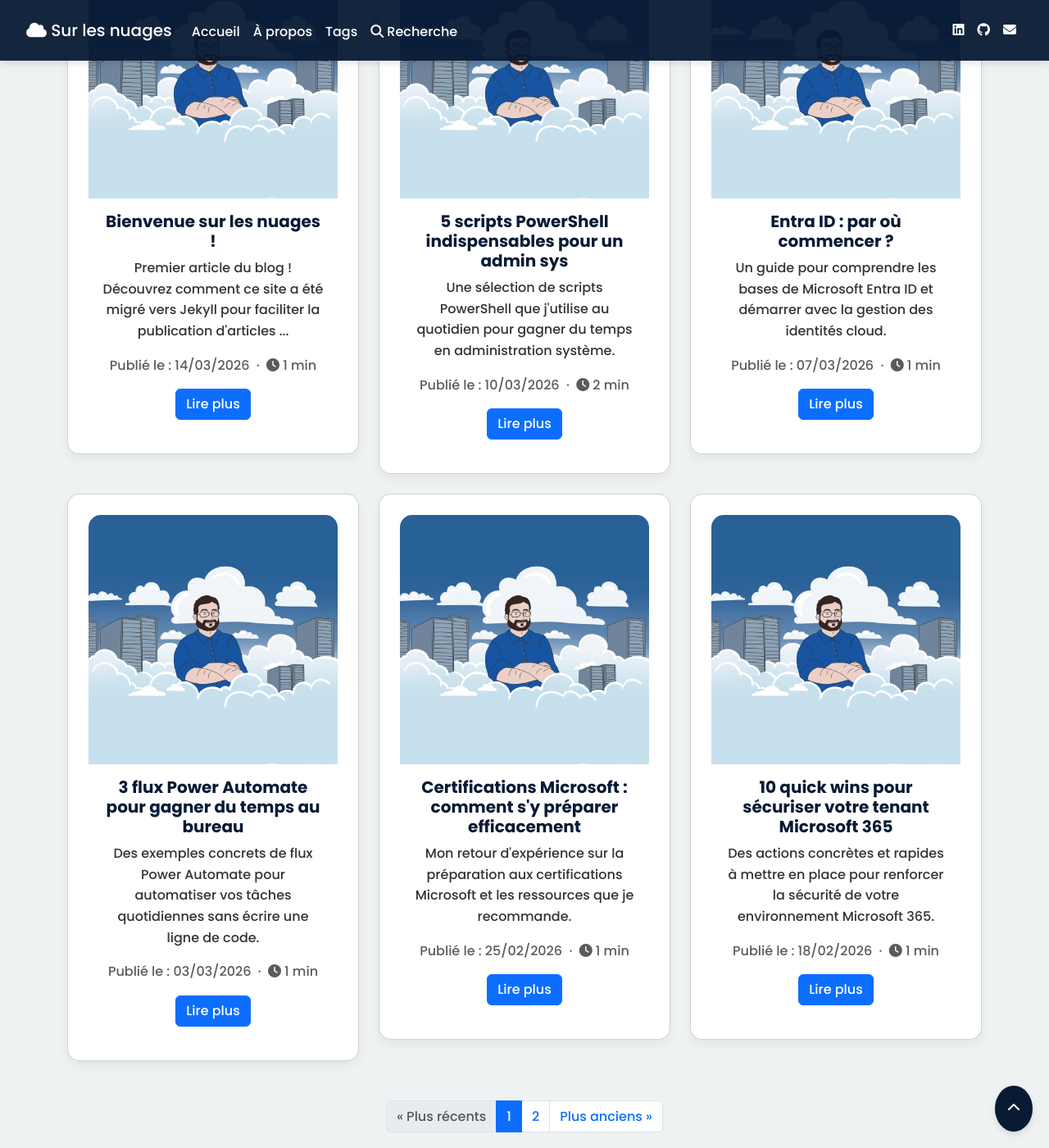
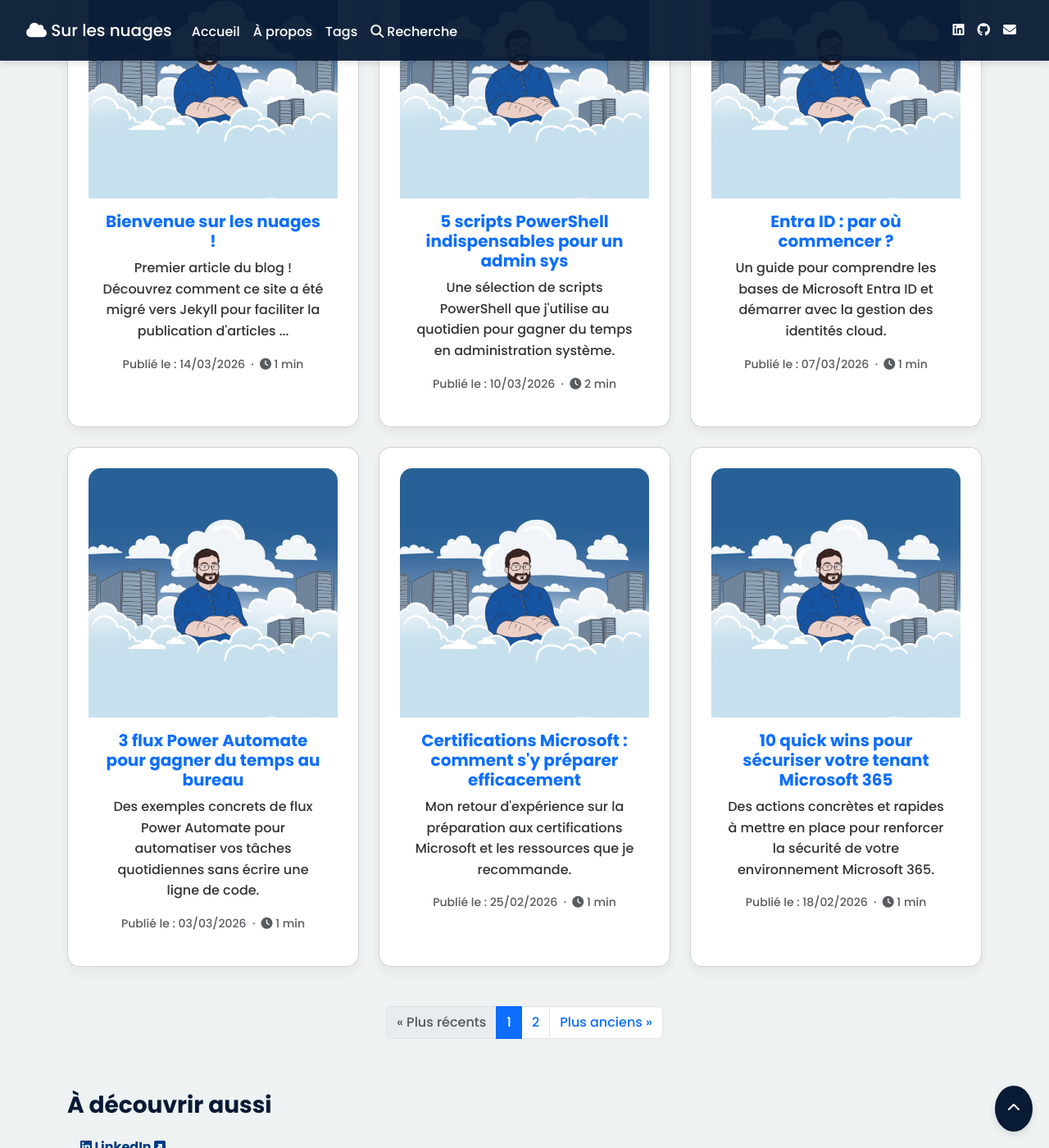
Before and after one commit to Arnaud-Ferriere/SurLesNuages, a Jekyll site: the page built from index.html, in a window 1280 px wide and 1400 px high, scrolled down 472 px. Shown: the whole window at 82% size. Built offline with Jekyll 4.4.1, drawn with Linux system fonts in a browser that asks for light colours; nearby versions of some CDN libraries; the list of posts is cut into pages by our own code.

Commit message:
fix: liens visibles dans la recherche + cartes entièrement cliquables
- Correction du CSS : la couleur blanche des liens est maintenant limitée
  à la navbar (était appliquée à tous les <a> du site)
- Cartes de la recherche et de l'accueil cliquables en entier (stretched-link Bootstrap)
- Suppression du bouton "Lire plus" remplacé par la carte cliquable

Co-Authored-By: Claude Sonnet 4.6 <noreply@anthropic.com>

```diff
--- a/_layouts/home.html
+++ b/_layouts/home.html
@@ -19,15 +19,16 @@ layout: default
         {% assign words = post.content | number_of_words %}
         {% if words < 360 %}{% assign reading_time = 1 %}{% else %}{% assign reading_time = words | divided_by: 180 %}{% endif %}
         <div class="col-md-4 mb-4">
-            <div class="card">
+            <div class="card h-100" style="cursor:pointer;">
                 {% if post.image %}
                 <img src="{{ post.image | relative_url }}" class="card-img-top" alt="{{ post.title }}" loading="lazy">
                 {% endif %}
                 <div class="card-body">
-                    <h5 class="card-title">{{ post.title }}</h5>
+                    <h5 class="card-title">
+                        <a href="{{ post.url | relative_url }}" class="stretched-link text-decoration-none">{{ post.title }}</a>
+                    </h5>
                     <p class="card-text">{{ post.excerpt | strip_html | truncate: 120 }}</p>
-                    <p class="text-muted">Publié le : {{ post.date | date: "%d/%m/%Y" }} &nbsp;·&nbsp; <i class="fas fa-clock" aria-hidden="true"></i> {{ reading_time }} min</p>
-                    <a href="{{ post.url | relative_url }}" class="btn btn-primary">Lire plus</a>
+                    <p class="text-muted small mb-0">Publié le : {{ post.date | date: "%d/%m/%Y" }} &nbsp;·&nbsp; <i class="fas fa-clock" aria-hidden="true"></i> {{ reading_time }} min</p>
                 </div>
             </div>
         </div>
--- a/index.css
+++ b/index.css
@@ -40,7 +40,7 @@
     box-shadow: none;
   }
 
-  a,
+  .navbar a,
   .navbar-brand,
   .nav-link {
     color: #fff;
--- a/recherche.html
+++ b/recherche.html
@@ -55,10 +55,10 @@ permalink: /recherche/
         var html = '<div class="row">';
         results.forEach(function (post) {
             html += '<div class="col-md-6 mb-3">' +
-                '<div class="card p-3">' +
-                '<h5 class="card-title"><a href="' + post.url + '">' + post.title + '</a></h5>' +
+                '<div class="card p-3 h-100" style="position:relative;cursor:pointer;">' +
+                '<h5 class="card-title"><a href="' + post.url + '" class="stretched-link text-decoration-none">' + post.title + '</a></h5>' +
                 '<p class="card-text">' + post.excerpt + '</p>' +
-                '<p class="text-muted">' + post.date + '</p>' +
+                '<p class="text-muted small mb-0">' + post.date + '</p>' +
                 '</div></div>';
         });
         html += '</div>';
```
